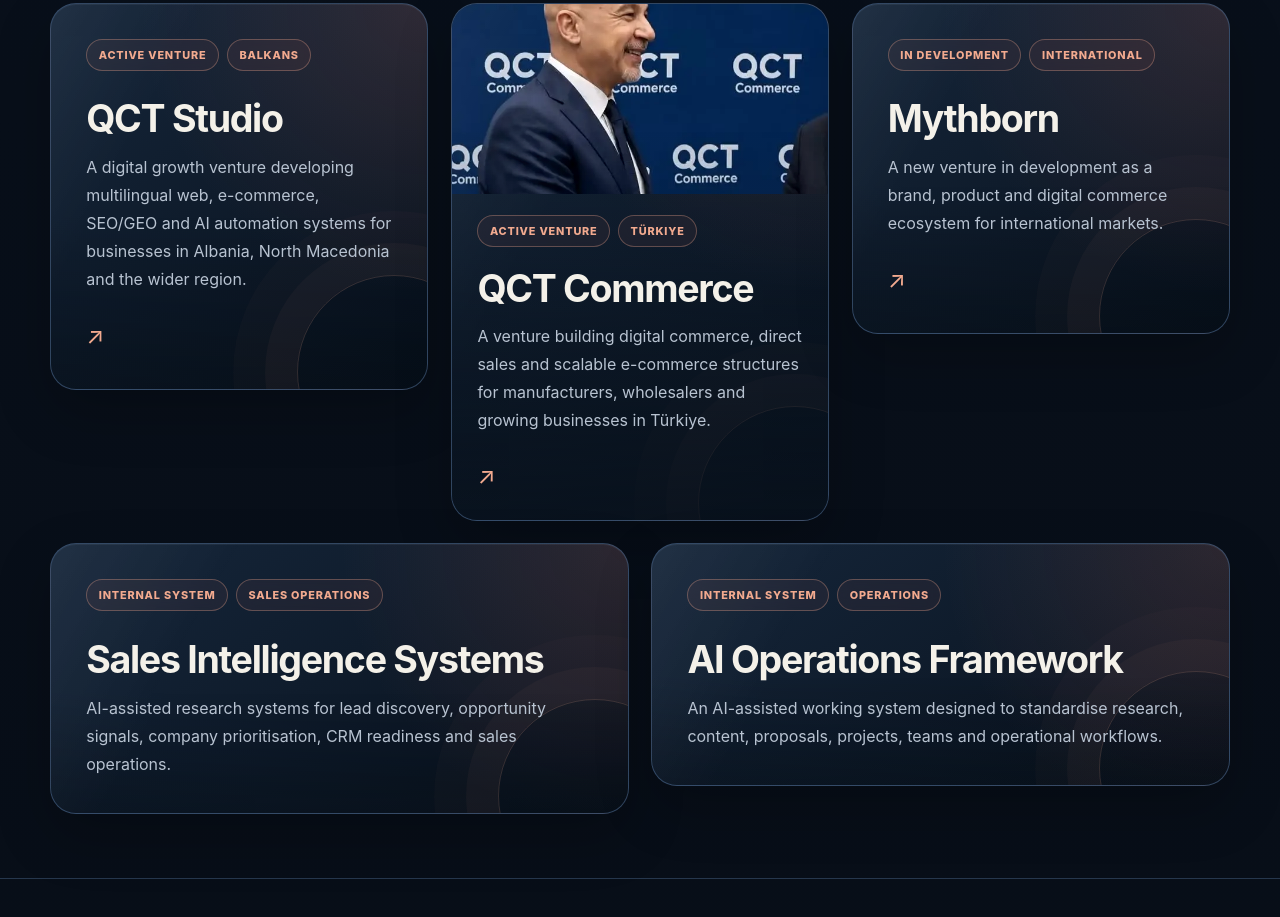
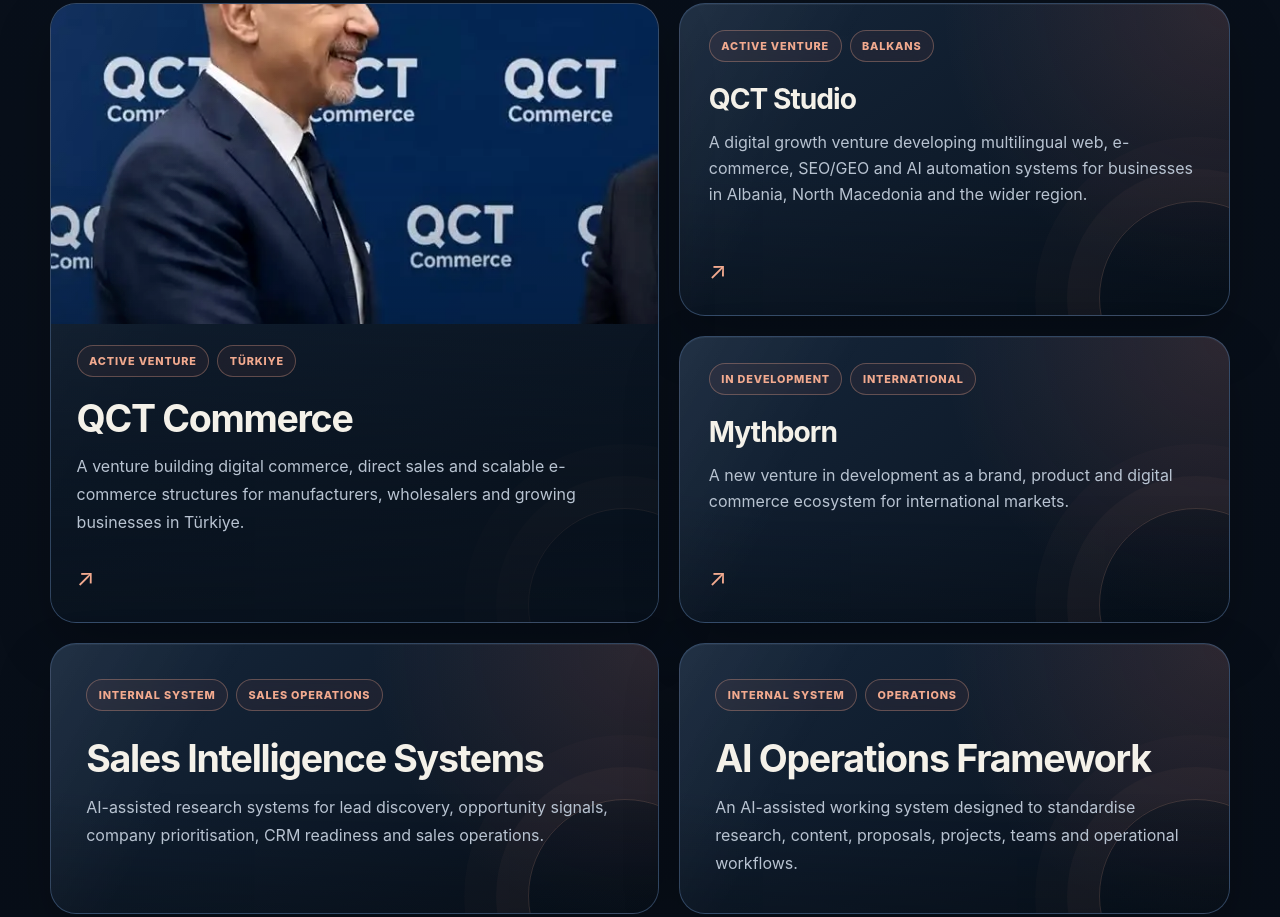
Before and after one commit to teyfikgokdemir/teyfikgokdemir, an Astro site: page /en in a window 1280 px wide. Shown: the part 1743-2660 px from the top of the page. Built offline with nearby package versions, Linux system fonts and the light colour scheme; Astro itself is replaced by a stand-in of ours.

Commit message:
Recompose venture section around featured founder card

```diff
--- a/src/layouts/BaseLayout.astro
+++ b/src/layouts/BaseLayout.astro
@@ -763,53 +763,113 @@
   }
 
 
-  /* Venture layout correction: natural card heights, balanced 3 + 2 grid */
+  /* Venture layout: featured founder card with balanced supporting cards */
   .venture-grid {
-    align-items: start;
+    align-items: stretch;
   }
 
   .venture-card,
   .venture-card.has-image {
     min-height: 0;
     height: auto;
-    align-self: start;
+  }
+
+  @media (min-width: 1200px) {
+    .venture-grid {
+      grid-template-columns: minmax(0, 1.05fr) minmax(0, .95fr);
+      grid-template-rows: auto auto auto;
+      gap: 1.25rem;
+      align-items: stretch;
+    }
+
+    /* QCT Studio */
+    .venture-card:nth-child(1) {
+      grid-column: 2;
+      grid-row: 1;
+    }
+
+    /* QCT Commerce — featured visual card */
+    .venture-card:nth-child(2) {
+      grid-column: 1;
+      grid-row: 1 / span 2;
+      align-self: stretch;
+    }
+
+    /* Mythborn */
+    .venture-card:nth-child(3) {
+      grid-column: 2;
+      grid-row: 2;
+    }
+
+    /* Sales Intelligence */
+    .venture-card:nth-child(4) {
+      grid-column: 1;
+      grid-row: 3;
+    }
+
+    /* AI Operations */
+    .venture-card:nth-child(5) {
+      grid-column: 2;
+      grid-row: 3;
     }
 
     .venture-card.has-image {
+      display: flex;
+      flex-direction: column;
       justify-content: flex-start;
     }
 
     .venture-card.has-image > img {
-    height: 190px;
+      height: clamp(260px, 25vw, 350px);
+      object-position: 50% 38%;
     }
 
-  @media (min-width: 1200px) {
+    .venture-card:nth-child(1),
+    .venture-card:nth-child(3) {
+      padding: 1.65rem 1.8rem;
+    }
+
+    .venture-card:nth-child(1) h3,
+    .venture-card:nth-child(3) h3 {
+      margin-top: 1.45rem;
+      font-size: clamp(1.65rem, 2.2vw, 2.05rem);
+    }
+
+    .venture-card:nth-child(1) p,
+    .venture-card:nth-child(3) p {
+      line-height: 1.65;
+    }
+  }
+
+  @media (max-width: 1199px) {
     .venture-grid {
-      grid-template-columns: repeat(6, minmax(0, 1fr));
+      grid-template-columns: repeat(2, minmax(0, 1fr));
       align-items: start;
     }
 
     .venture-card {
-      grid-column: span 2;
-    }
-
-    .venture-card:nth-last-child(2),
-    .venture-card:last-child {
-      grid-column: span 3;
-    }
-  }
-
-  @media (max-width: 560px) {
-    .venture-card,
-    .venture-card.has-image {
       grid-column: auto;
-      width: 100%;
+      grid-row: auto;
+      align-self: start;
     }
 
     .venture-card.has-image > img {
       height: 210px;
     }
   }
+
+  @media (max-width: 560px) {
+    .venture-grid {
+      grid-template-columns: 1fr;
+    }
+
+    .venture-card,
+    .venture-card.has-image {
+      width: 100%;
+      grid-column: auto;
+      grid-row: auto;
+    }
+  }
   @media (prefers-reduced-motion: reduce) {
     *, *::before, *::after { transition-duration: .01ms !important; animation-duration: .01ms !important; animation-iteration-count: 1 !important; }
   }
```
Lines whose indentation alone changed are shown as unchanged.
